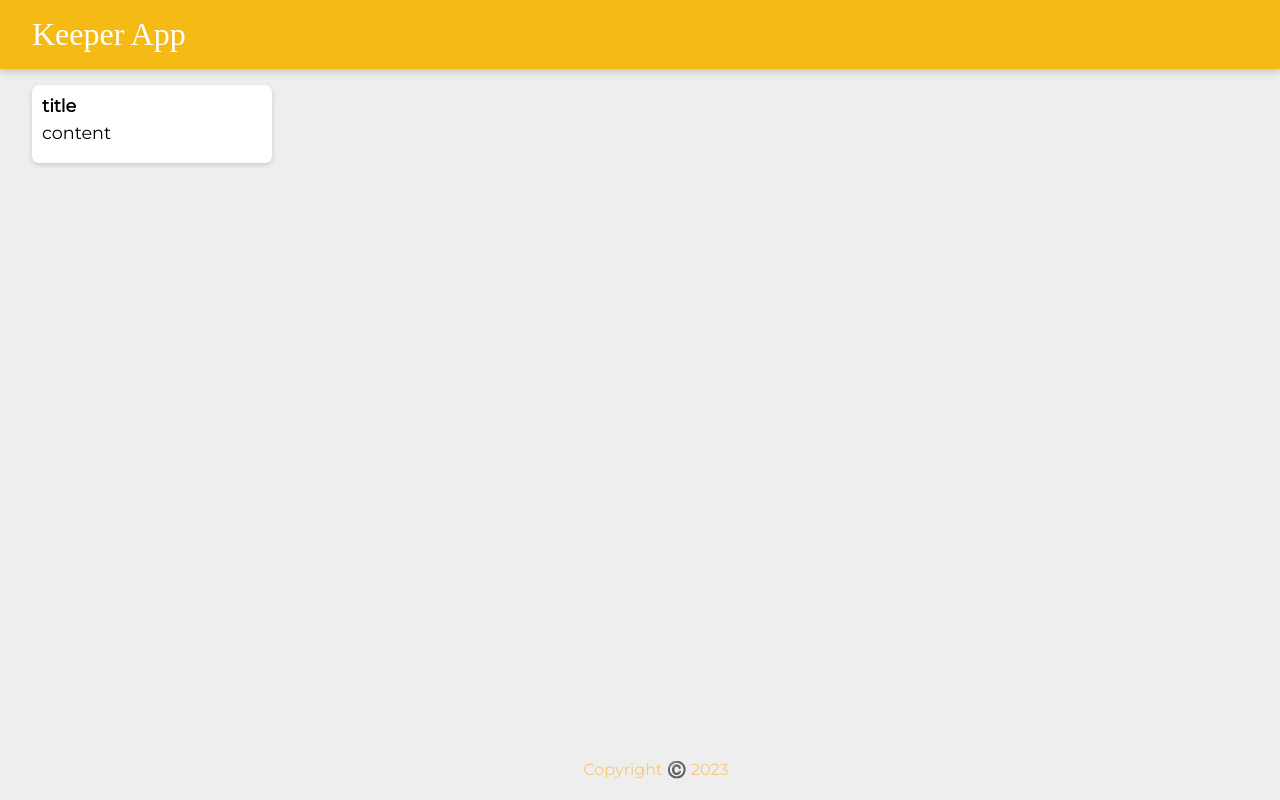
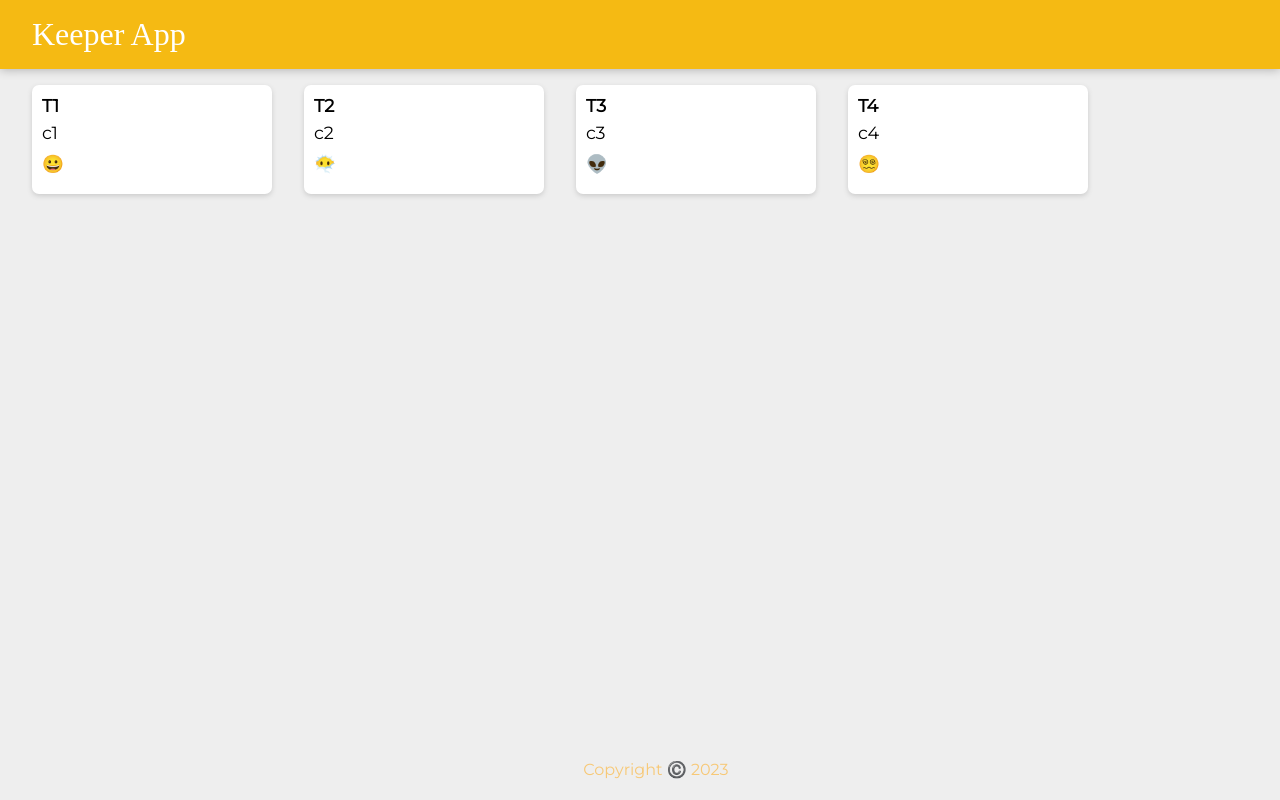
Before and after one commit to PremPrakashVerma2001/KeeperApp, a React (Create React App) app: page / in a window 1280 px wide. Built offline with nearby package versions, Linux system fonts and the light colour scheme; a web font is replaced by a local one.

Commit message:
larned 'props' and use them

```diff
--- a/src/components/App.jsx
+++ b/src/components/App.jsx
@@ -2,12 +2,41 @@ import Header from "./Header";
 import Note from "./Note";
 import Footer from "./Footer";
 
+function NoteFour(props){
+  return (
+      <div className="note">
+          <h1>{props.title.t_value}</h1>
+          <p>{props.content.cont_value}</p>
+          <p>{props.emoji.emj}</p>
+      </div>
+  );
+  }
+function App() {
+//passing varible through props
+  const t_value  = "T3";
+  const cont_value = "c3";
+  const emj  = "👽";
 
-function App() {
+//passing object through props
+
+var noteinfo4 = {
+   t_value  :"T4",
+   cont_value :"c4",
+   emj : "😵‍💫"
+}
+
   return (
     <div>
      <Header />
-     <Note></Note>
+     {/* simple props */}
+     <Note title= "T1" content ="c1" emoji="😀" />
+     <Note title= "T2" content ="c2" emoji="😶‍🌫️"/>
+     {/* props through variable */}
+     <Note title= {t_value} content = {cont_value} emoji={emj}/>
+
+
+    {/* props through objects */}
+     <NoteFour title= {noteinfo4} content ={noteinfo4} emoji={noteinfo4}/>
      <Footer/>
     </div>
   );
--- a/src/components/Note.jsx
+++ b/src/components/Note.jsx
@@ -1,8 +1,9 @@
-function Note(){
+function Note(props){
 return (
     <div className="note">
-        <h1>title</h1>
-        <p>content</p>
+        <h1>{props.title}</h1>
+        <p>{props.content}</p>
+        <p>{props.emoji}</p>
     </div>
 );
 }
```
